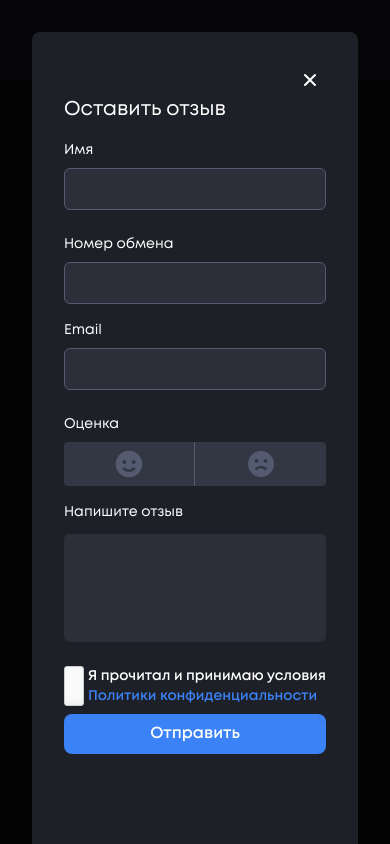
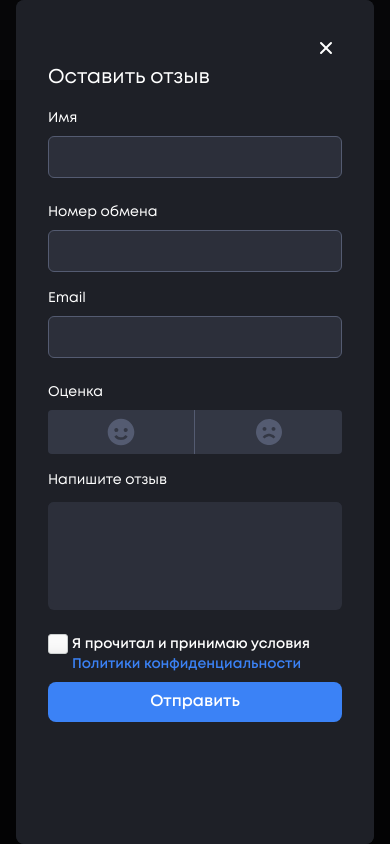
Before and after one commit to vadimvalov/cyberexchanger, a website: page exchange.html in a window 390 px wide. Both pictures are taken after a click on the button "Оставить отзыв". Shown: the top 844 px of the page. Drawn offline with nearby package versions, Linux system fonts and the light colour scheme; files that its build step writes are made by us from their sources.

Commit message:
+ bro ya ustallll

```diff
--- a/exchange.html
+++ b/exchange.html
@@ -7,34 +7,6 @@
   <script defer src="./exchange.js"></script>
   <meta name="viewport" content="width=device-width, initial-scale=1.0" />
   <title>AntiSwap- про скам-обменники</title>
-  <style>
-    .regular-checkbox {
-	-webkit-appearance: none;
-	background-color: #fafafa;
-	border: 1px solid #cacece;
-	box-shadow: 0 1px 2px rgba(0,0,0,0.05), inset 0px -15px 10px -12px rgba(0,0,0,0.05);
-	padding: 9px;
-	border-radius: 3px;
-	display: inline-block;
-	position: relative;
-    }
-
-.regular-checkbox:checked {
-	background-color: #00A3FF;
-	border: 1px solid #00A3FF;
-	color: #000000;
-}
-
-.regular-checkbox:checked:after {
-	content: url('./svg/tick.svg');
-	font-size: 14px;
-	position: absolute;
-	top: 0px;
-	left: -2px;
-	color: #000000;
-}
-
-  </style>
 </head>
 <body class="h-full bg-[#101115] text-white font-bold font-mont">
   <header class="h-20 max-w-screen bg-[#1E2027] pt-[28px]">
@@ -66,8 +38,8 @@
       <!--модалка-->
 
       <div id="modal-content"
-        class="absolute bottom-8 left-8 right-8 top-8 z-50 h-full overflow-y-auto rounded-lg bg-[#1E2027] p-8 text-white md:h-full">
-        <div class="flex-col rounded-lg bg-[#1E2027] text-white">
+        class="fixed transform -translate-x-1/2  h-full flex flex-1 overflow-y-auto rounded-lg bg-[#1E2027] text-white md:h-full mx-4 md:mx-0 md:ml-4 md:mr-4 flex-1">
+        <div class="flex-col rounded-lg bg-[#1E2027] p-8 text-white">
           <div class="flex">
             <button type="button"
               class="close-button right-2.5 top-3 ml-auto inline-flex items-center rounded-lg bg-transparent p-1.5 text-sm text-gray-400 hover:bg-gray-200 hover:text-gray-900 dark:hover:bg-gray-800 dark:hover:text-white"
@@ -129,7 +101,7 @@
             <p class="mb-6"></p>
           </div>
           <div class="flex gap-1">
-            <input class="regular-checkbox" type="checkbox" id="terms-checkbox" class="h-[15px] w-[15px] checked:bg-white-500" required />
+            <input class="regular-checkbox" type="checkbox" id="terms-checkbox" required />
             <p class="break-words text-sm">Я прочитал и принимаю условия
               <a href="index.html" class="text-blue-500">Политики конфиденциальности</a>
               </p>
--- a/index.css
+++ b/index.css
@@ -246,3 +246,31 @@ input:invalid {
     background-color: #00A3FF;
     border-radius: 1px Радиус скругления ползунка
   } */
+
+.regular-checkbox {
+  -webkit-appearance: none;
+  background-color: #fafafa;
+  width: 1rem;
+  height: 1rem;
+  border: 1px solid #cacece;
+  box-shadow: 0 1px 2px rgba(0, 0, 0, 0.05), inset 0px -15px 10px -12px rgba(0, 0, 0, 0.05);
+  padding: 9px;
+  border-radius: 3px;
+  display: inline-block;
+  position: relative;
+}
+
+.regular-checkbox:checked {
+  background-color: #00A3FF;
+  border: 1px solid #00A3FF;
+  color: #000000;
+}
+
+.regular-checkbox:checked:after {
+  content: url('/svg/tick.svg');
+  font-size: 14px;
+  position: absolute;
+  top: 0px;
+  left: -2px;
+  color: #000000;
+}
```
